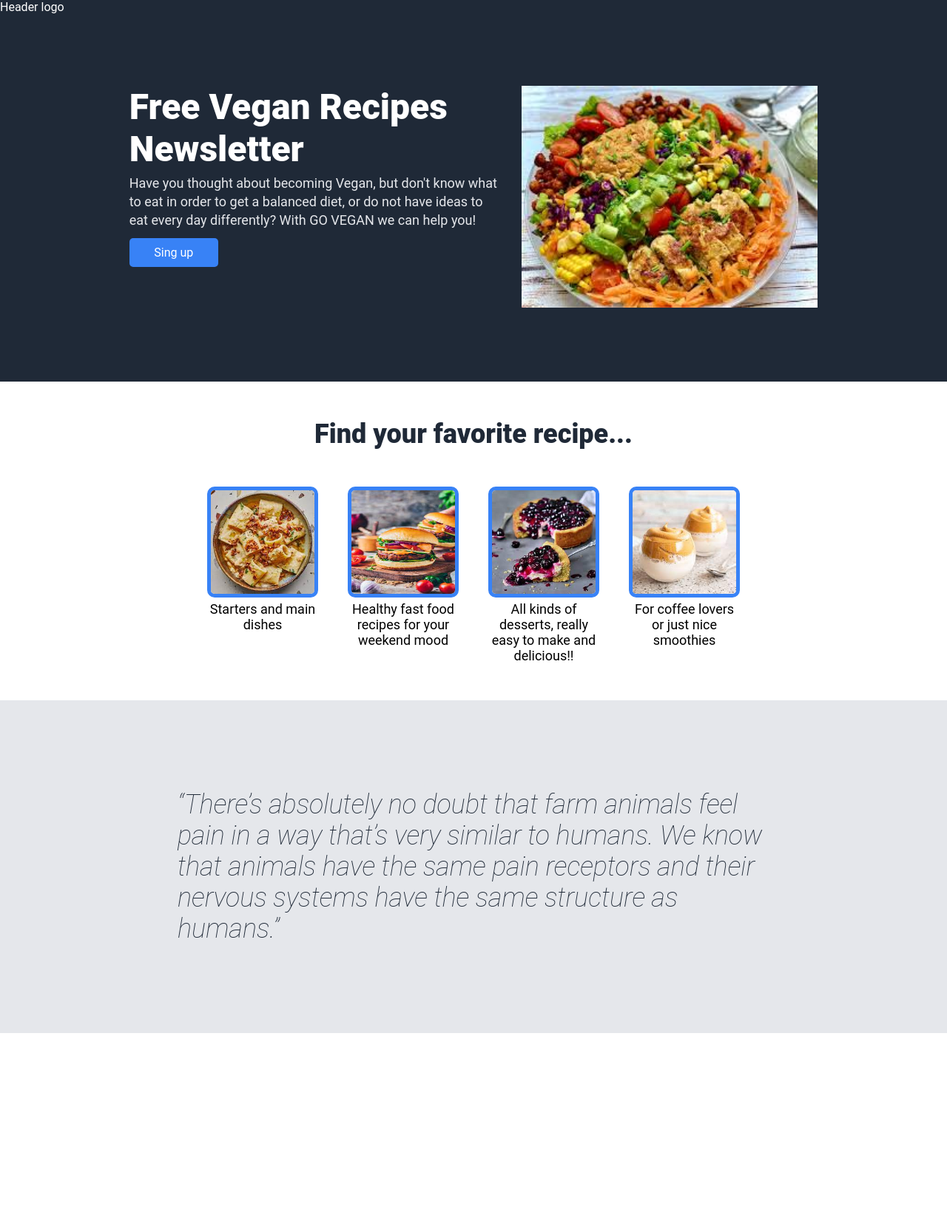
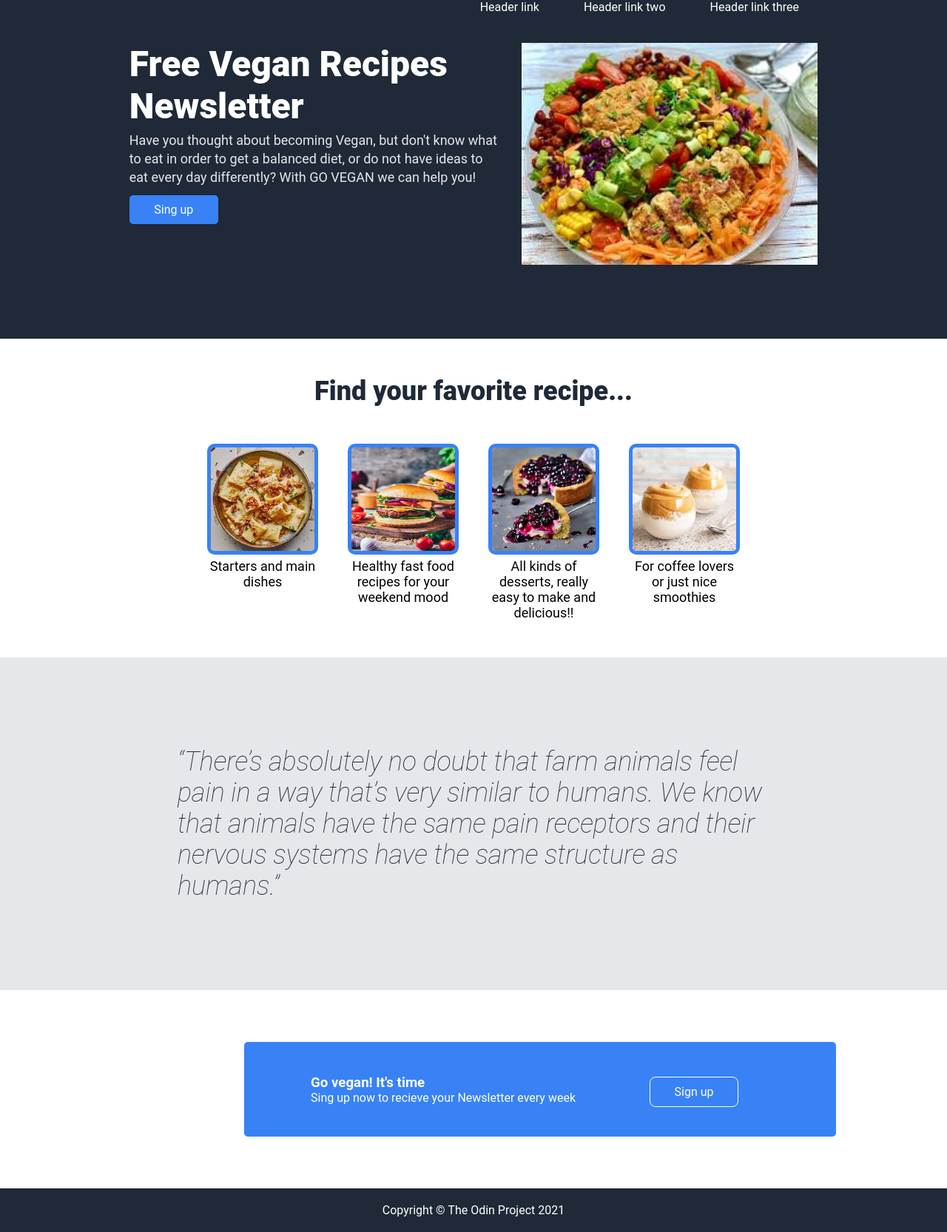
Before and after one commit to rivasbolinga/vegan-recipes-newsletter, a plain HTML site: page index.html in a window 1280 px wide. Shown: the whole page at 74% size. Before the commit the page ends 1397 px from the top, so only its background shows below. Drawn offline with Linux system fonts and the light colour scheme.

Commit message:
Finish website

```diff
--- a/index.html
+++ b/index.html
@@ -10,10 +10,9 @@
     <header>
       <nav class="nav-link">
         <ul>
-          <li><a src=""></a>Header logo</li>
-          <li><a src=""></a></li>
-          <li><a src=""></a></li>
-          <li><a src=""></a></li>
+          <li><a src=""></a>Header link</li>
+          <li><a src=""></a>Header link two</li>
+          <li><a src=""></a>Header link three</li>
         </ul>
       </nav>
     </header>
@@ -48,5 +47,17 @@
     <section class="quote-section">
       <p class="quote-text">“There’s absolutely no doubt that farm animals feel pain in a way that’s very similar to humans. We know that animals have the same pain receptors and their nervous systems have the same structure as humans.”</p>
     </section>
+    <section class="action-section">
+      <div class="action-div">
+        <div class="action-details">
+          <h3 class="action-title"> Go vegan! It's time</h3>
+          <p class="action-text">Sing up now to recieve your Newsletter every week</p>
+        </div>
+        <button class="intro-btn up">Sign up</button>
+      </div>
+    </section>
+    <footer>
+      <p class="footer-text">Copyright &#169; The Odin Project 2021</p>
+    </footer>
   </body>
 </html>
--- a/style.css
+++ b/style.css
@@ -14,7 +14,32 @@ h3 {
 .nav-link{
   background-color: #1F2937;
   color: white;
+  display: flex;
+  flex-direction: row;
+  list-style: none;
+  background-color: #1F2937;
+  gap: 60px;
+  justify-content: end;
+  justify-items: end;
 }
+
+.nav-link ul {
+  display: flex;
+  flex-direction: row;
+  list-style: none;
+  border: none;
+  background-color: #1F2937;
+  gap: 60px;
+  justify-content: end;
+  align-items: flex-end;
+  margin-right: 200px;
+}
+
+.logo {
+  justify-self: start;
+}
+
+
 
 .intro-section {
   background-color: #1F2937;
@@ -25,6 +50,7 @@ h3 {
   align-items: start;
   padding: 40px 50px 100px 50px;
   gap: 30px;
+  margin-top: -1px;
 }
 
 .intro-details {
@@ -115,3 +141,33 @@ h3 {
   color: #1F2937;
   max-width: 800px;
 }
+
+.action-section {
+  padding: 70px;
+  margin-left: 260px;
+}
+
+.action-div {
+  background-color: #3882F6;
+  color: white;
+  display: flex;
+  flex-direction: row;
+  align-items: center;
+  padding: 40px 40px 40px 90px;
+  max-width: 800px;
+  border-radius: 5px;
+  gap: 100px;
+}
+
+.up {
+  border: 1.5px solid white;
+  border-radius: 8px;
+}
+
+footer {
+  background-color: #1F2937;
+  color: white;
+  padding: 20px 200px 20px 200px;
+  display: flex;
+  justify-content: center;
+}
```
